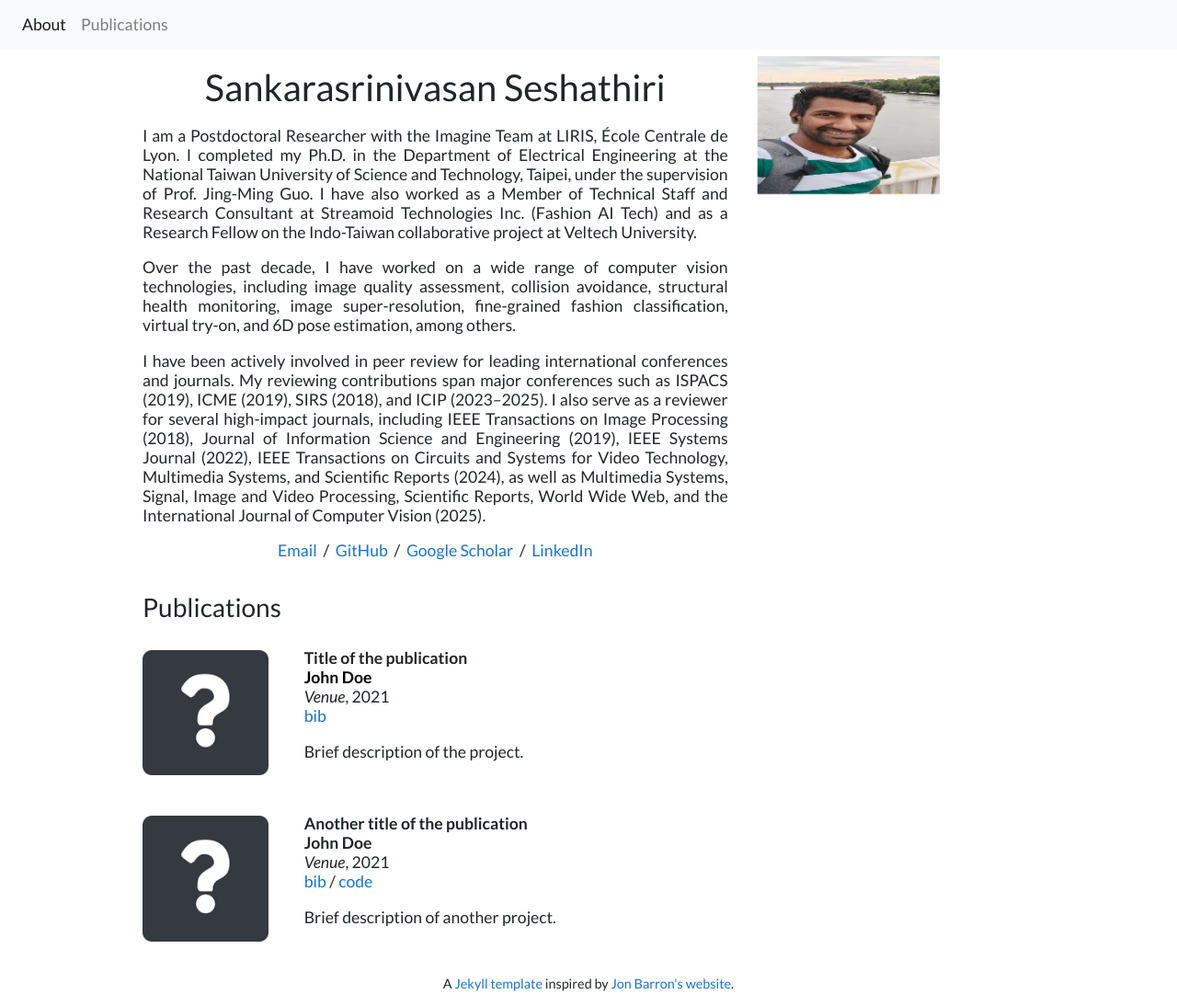
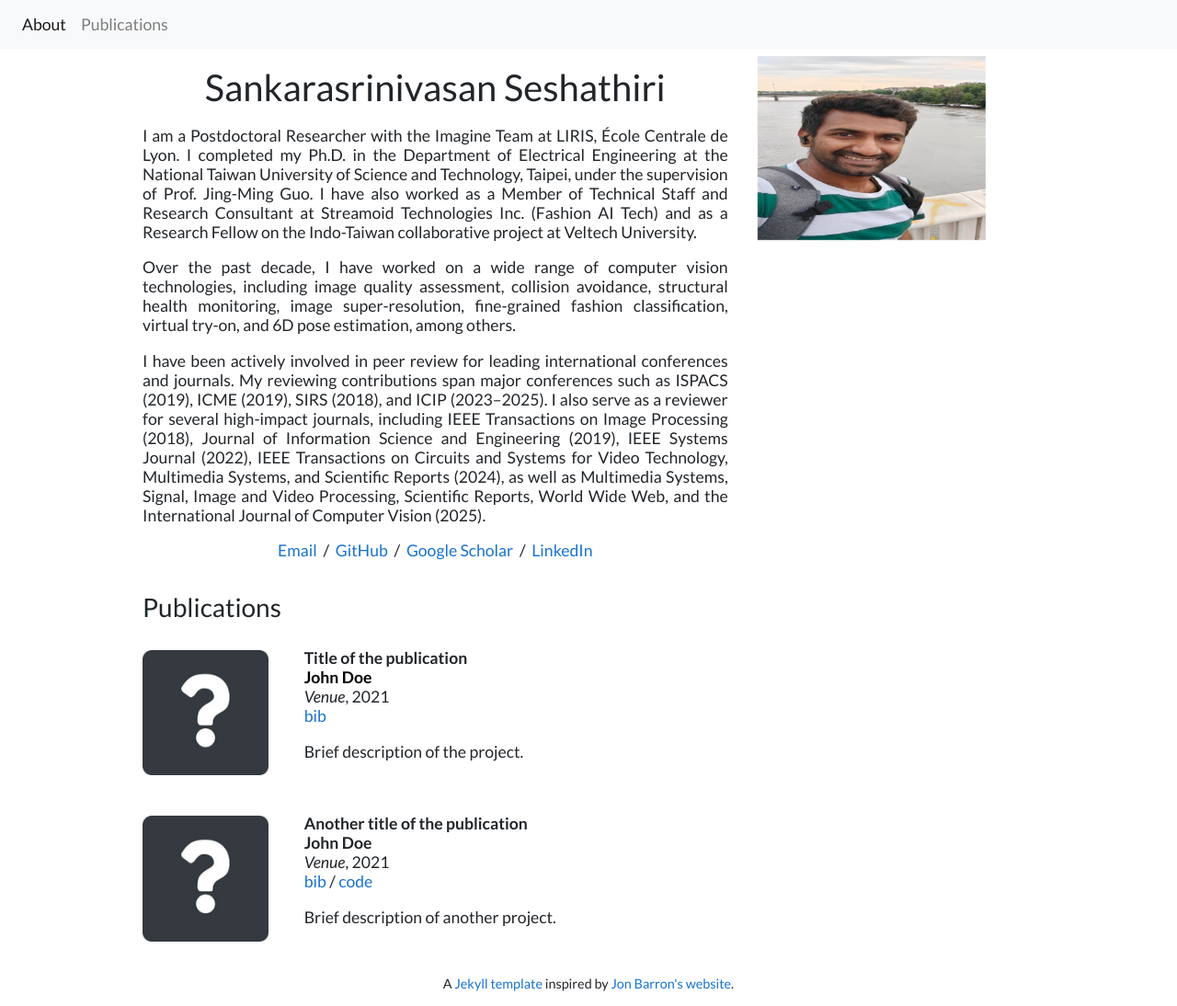
Before and after one commit to SankarSrin/SankarSrin.github.io, a Jekyll site: the page built from index.html, in a window 1280 px wide and 1094 px high. Shown: the whole window at 92% size. Built offline with Jekyll 4.4.1, drawn with Linux system fonts in a browser that asks for light colours.

Commit message:
Update index.html

```diff
--- a/index.html
+++ b/index.html
@@ -27,7 +27,7 @@
         </p>
     </div>
     <div class="col-md-4" style="z-index:4;">
-        <img alt="profile photo" id="portrait" src="portrait.jpg" class="img-fluid" style="width:200px; height:150px; border-radius:0;">
+        <img alt="profile photo" id="portrait" src="portrait.jpg" class="img-fluid" style="width:250px; height:200px; border-radius:0;">
 
     </div>
 </div>
```
